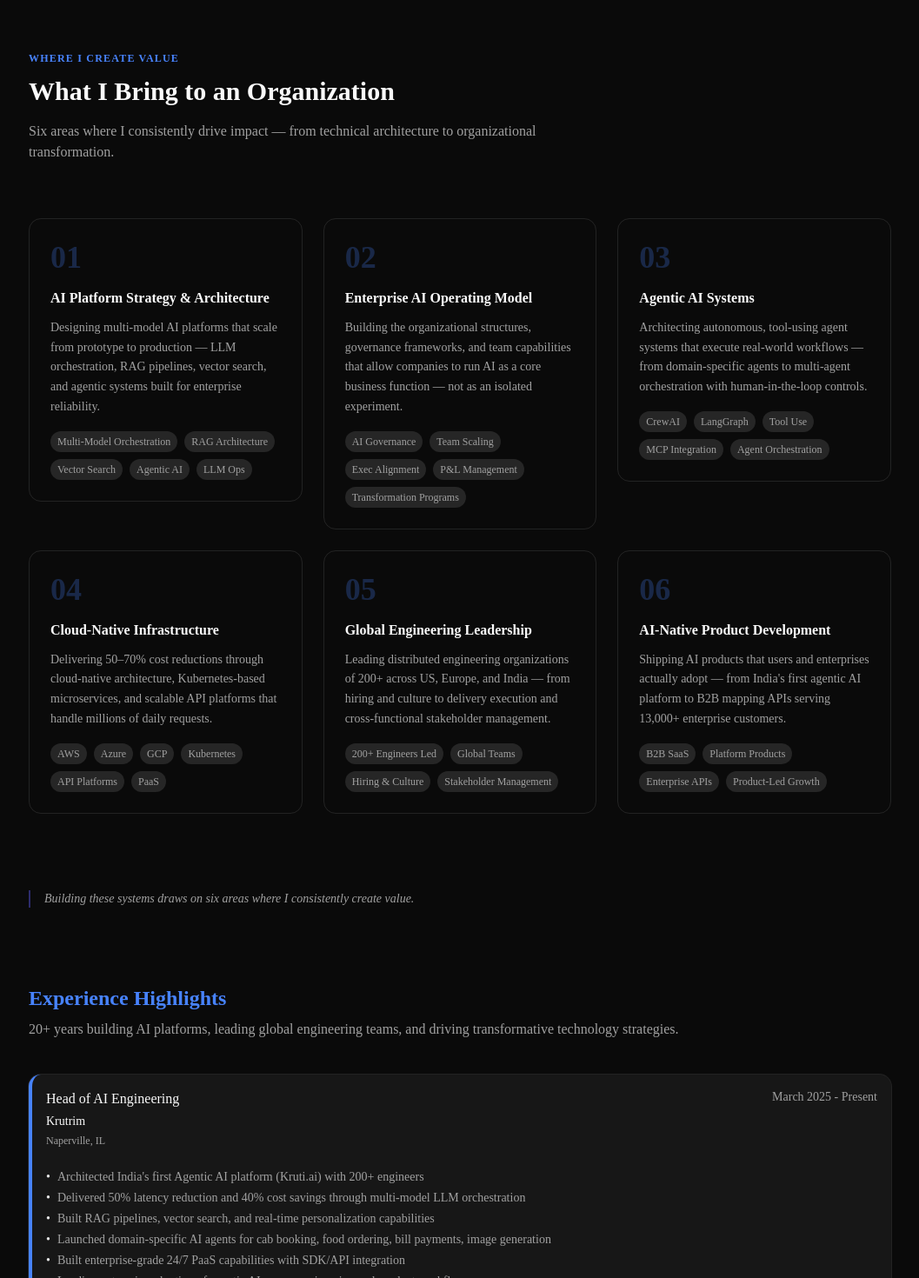
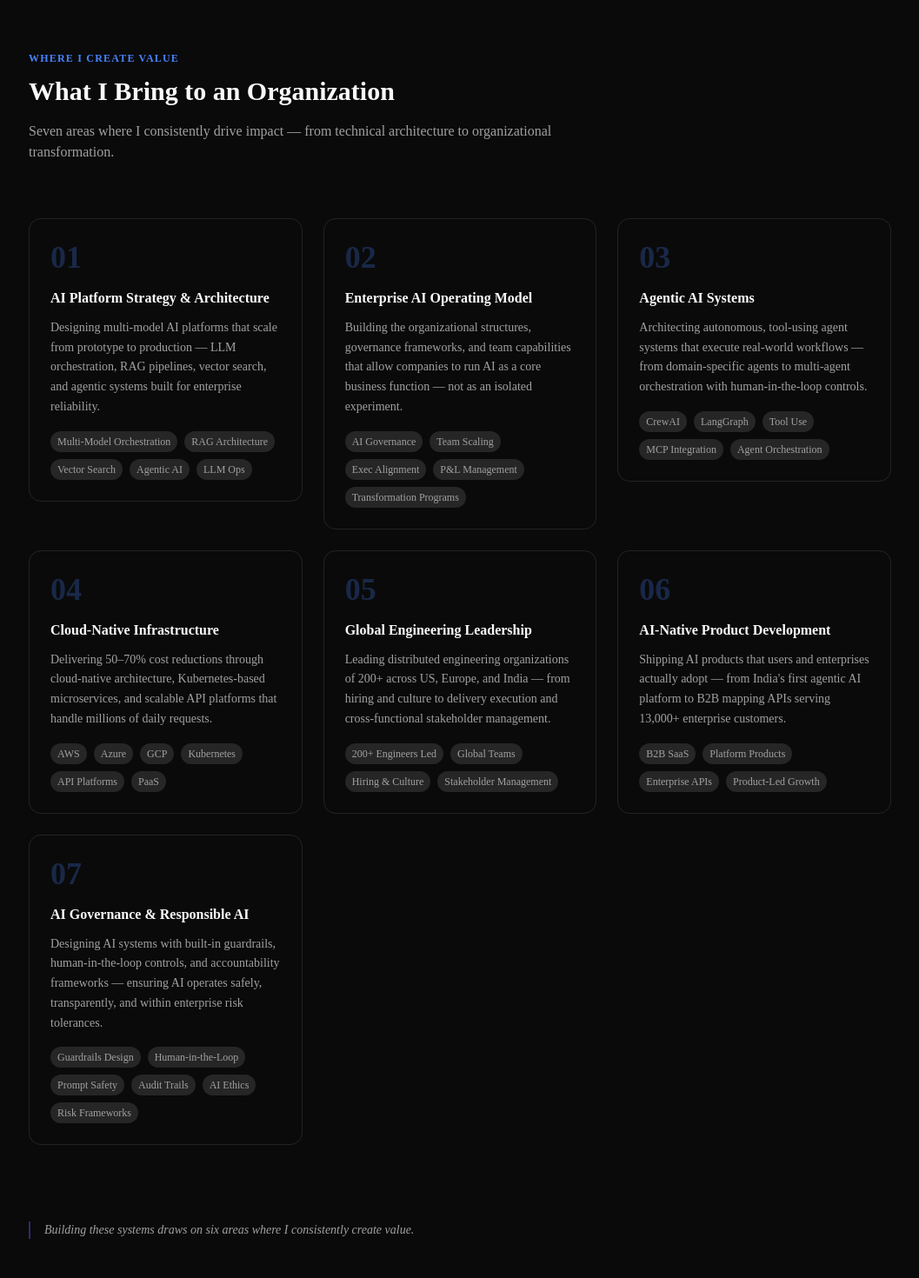
Before and after one commit to prasad-kavuri/prasad-portfolio, a Next.js app: page / in a window 1280 px wide. Shown: the part 4520-5990 px from the top of the page at 87% size, without its empty margins (111-1168 px from the left). Built offline with nearby package versions, Linux system fonts and the light colour scheme.

Commit message:
feat: add AI Governance and Responsible AI card to Where I Create Value

```diff
--- a/src/components/sections/Expertise.tsx
+++ b/src/components/sections/Expertise.tsx
@@ -44,6 +44,13 @@ const VALUE_AREAS = [
     description: "Shipping AI products that users and enterprises actually adopt — from India's first agentic AI platform to B2B mapping APIs serving 13,000+ enterprise customers.",
     skills: ["B2B SaaS", "Platform Products", "Enterprise APIs", "Product-Led Growth"],
     icon: "product"
+  },
+  {
+    number: "07",
+    title: "AI Governance & Responsible AI",
+    description: "Designing AI systems with built-in guardrails, human-in-the-loop controls, and accountability frameworks — ensuring AI operates safely, transparently, and within enterprise risk tolerances.",
+    skills: ["Guardrails Design", "Human-in-the-Loop", "Prompt Safety", "Audit Trails", "AI Ethics", "Risk Frameworks"],
+    icon: "governance"
   }
 ];
 
@@ -61,7 +68,7 @@ export function Expertise() {
           What I Bring to an Organization
         </h2>
         <p className="text-muted-foreground mb-16 max-w-2xl">
-          Six areas where I consistently drive impact — from technical architecture
+          Seven areas where I consistently drive impact — from technical architecture
           to organizational transformation.
         </p>
 
```
